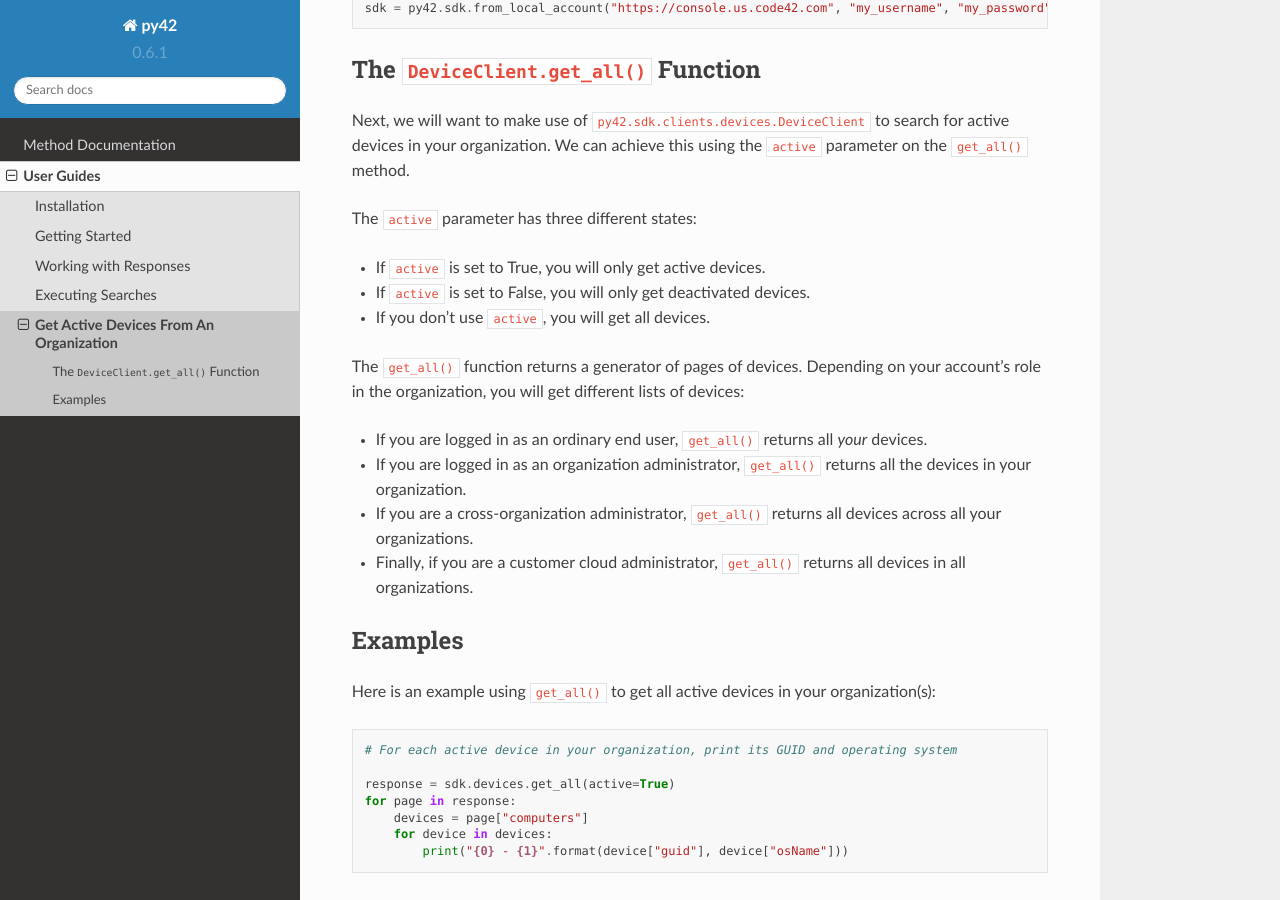
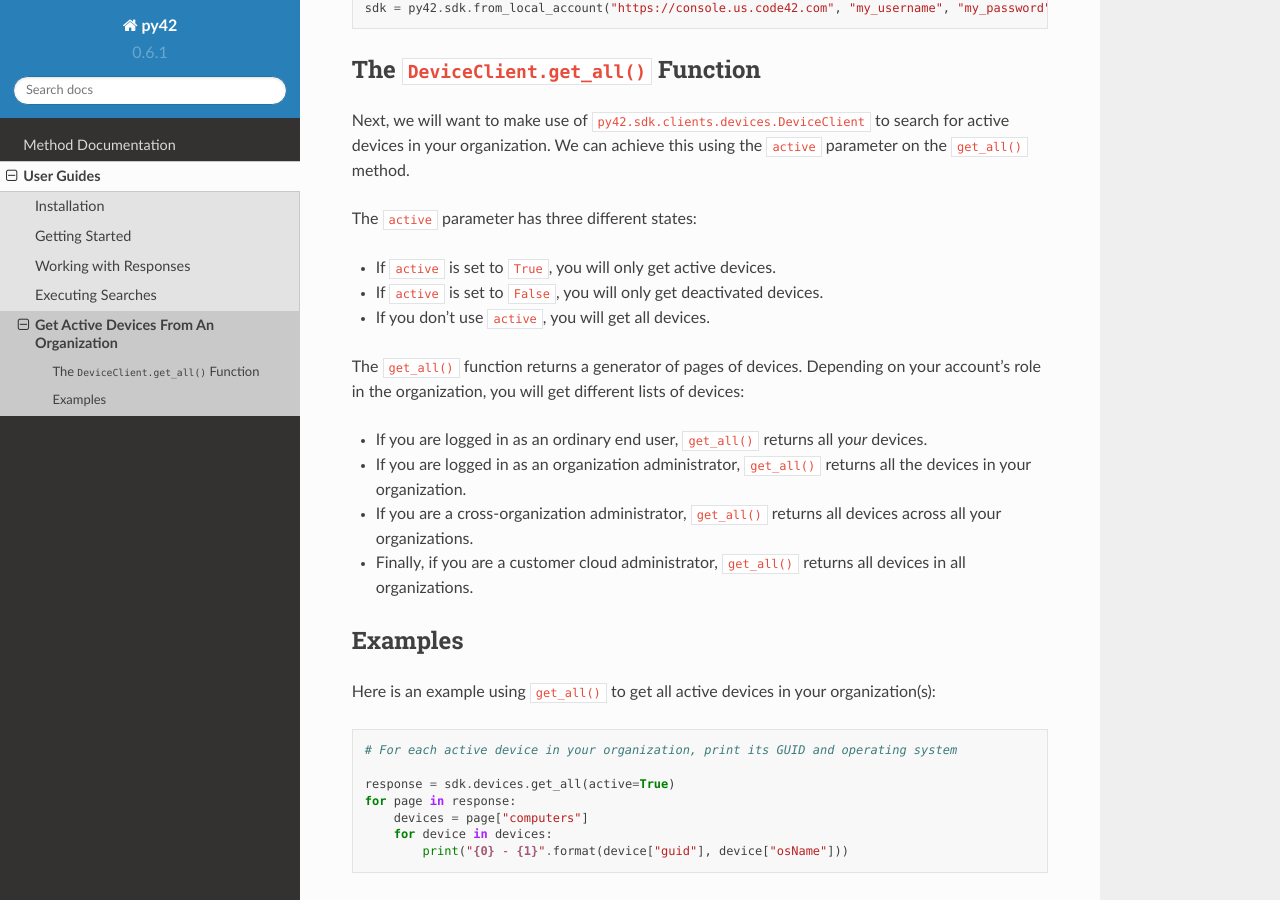
Before and after one commit to code42/py42, a Sphinx documentation site: the page built from docs/userguides/orgdevices.md, in a window 1280 px wide and 900 px high, scrolled down 358 px. Built offline with Sphinx 7.4.7 and the Read the Docs theme 2.0.0, drawn with Linux system fonts in a browser that asks for light colours; the version number is read from the project's files by our own code.

Commit message:
Use backticks

```diff
--- a/docs/userguides/orgdevices.md
+++ b/docs/userguides/orgdevices.md
@@ -16,8 +16,8 @@
 organization. We can achieve this using the `active` parameter on the `get_all()` method.
 
 The `active` parameter has three different states:
-* If `active` is set to True, you will only get active devices.
-* If `active` is set to False, you will only get deactivated devices.
+* If `active` is set to `True`, you will only get active devices.
+* If `active` is set to `False`, you will only get deactivated devices.
 * If you don't use `active`, you will get all devices.
 
 The `get_all()` function returns a generator of pages of devices. Depending on your account's role in the
```
